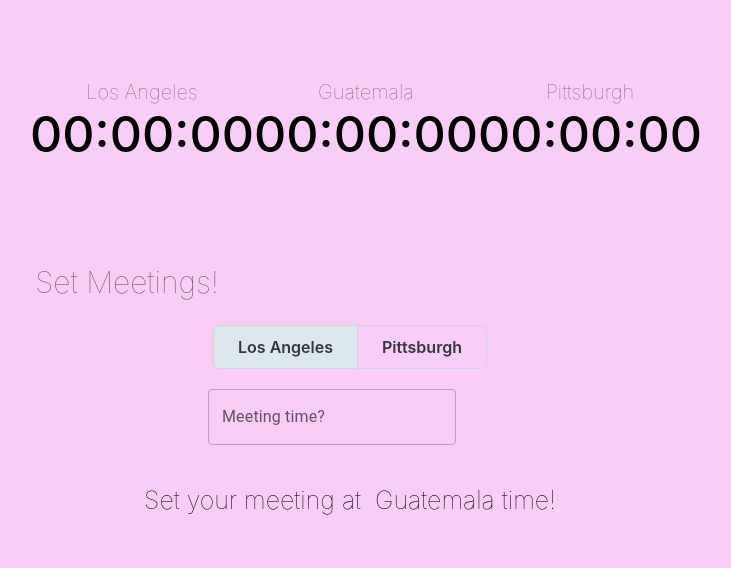
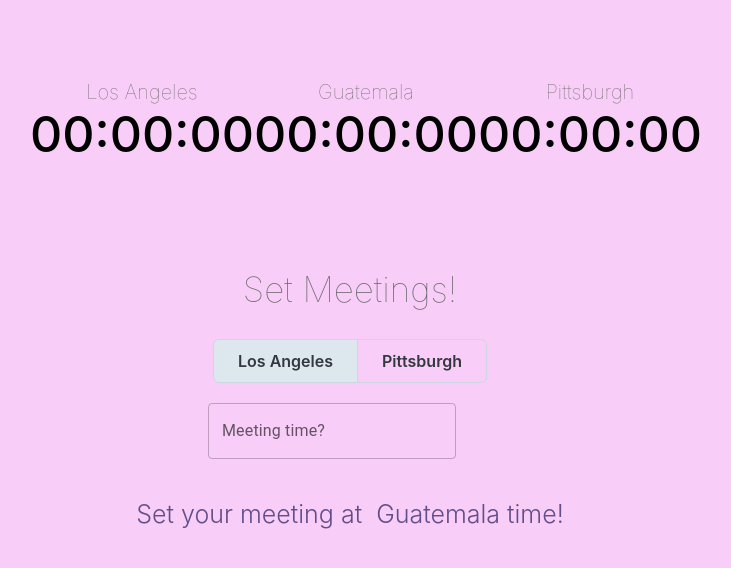
Before and after one commit to Luesf/timezones, a React (Create React App) app: page / in a window 1280 px wide. Shown: the top 568 px of the page, without its empty margins (290-1021 px from the left). Built offline with nearby package versions, Linux system fonts and the light colour scheme; no server answers; some icons are missing.

Commit message:
css styling changes

```diff
--- a/src/components/Conversions/Conversion.css
+++ b/src/components/Conversions/Conversion.css
@@ -7,13 +7,14 @@
 
 .conversion-content {
     display: flex;
+    align-items: center;
     flex-direction: column;
     width: 50%;
     margin: 15px;
 }
 
 .conversion-content h2 {
-    font-size: 30px;
+    font-size: 35px;
     font-weight: lighter;
     color: dimgray;
 }
@@ -26,7 +27,8 @@
     margin-top: 30px;
     text-align: center;
     font-size: 25px;
-    font-weight: lighter;
+    font-weight: 350;
+    color: #624E88;
 }
 
 .animate {
@@ -35,7 +37,7 @@
 
 .response-label p {
     font-weight: bold;
-    color: dimgray;
+    color: #8E7DBE;
 }
 
 .input-container {
```
